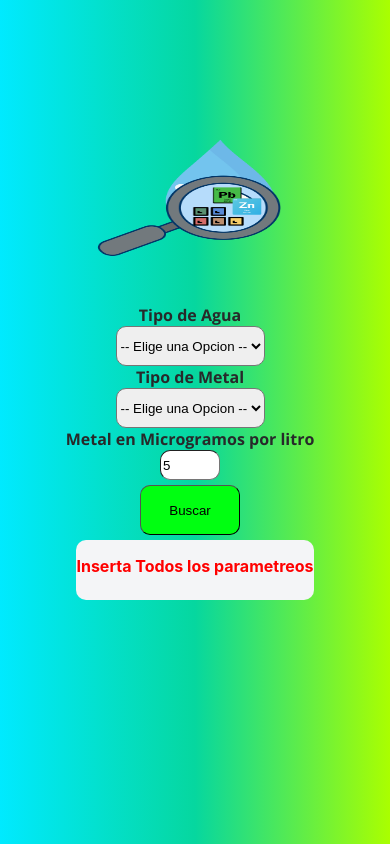
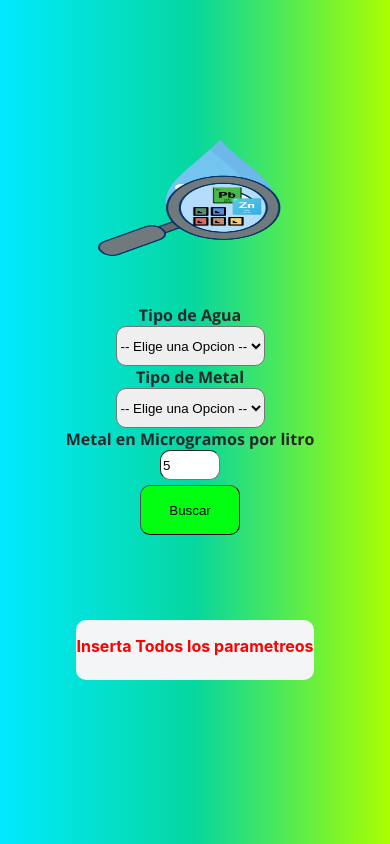
Before and after one commit to valera2022/dexmetap, a React (Create React App) app: page / in a window 390 px wide. Both pictures are taken after typing "5" into the empty fields and a click on the button "Buscar". Built offline with nearby package versions, Linux system fonts and the light colour scheme.

Commit message:
manifest.json exploration

```diff
--- a/src/Result/result.css
+++ b/src/Result/result.css
@@ -35,6 +35,7 @@
     border-radius: 10px;
     background-color: rgb(244, 245, 247);
     align-items: center;
+    margin-top: 80px;
 
 
 }
--- a/src/params/paramsform.css
+++ b/src/params/paramsform.css
@@ -95,6 +95,7 @@ button{
 
     .img{
         max-width: 100%;
+        object-fit: fill;
         /* margin-top: -10px;
        border-radius: 100px; */
     }
```
Also changed, not shown: public/manifest.json.
